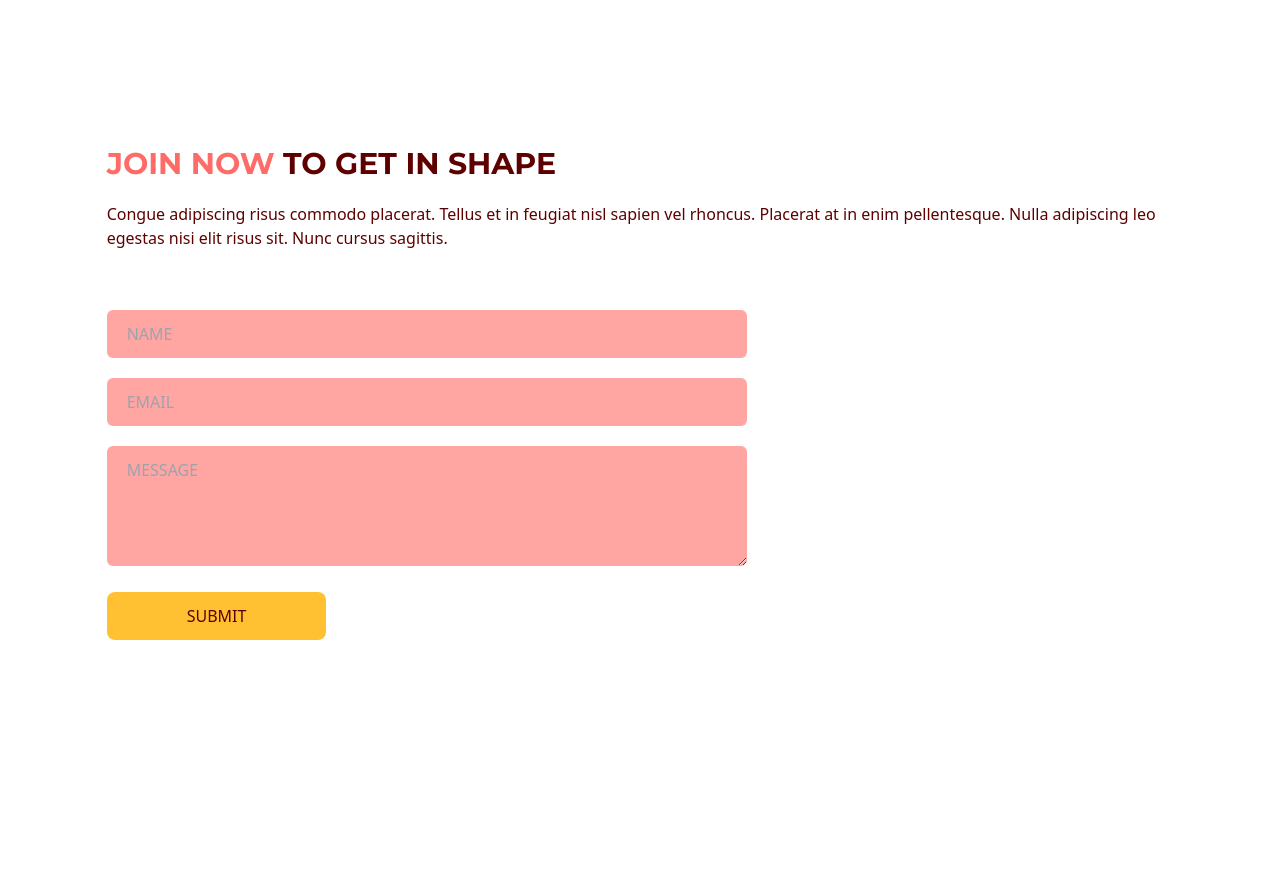
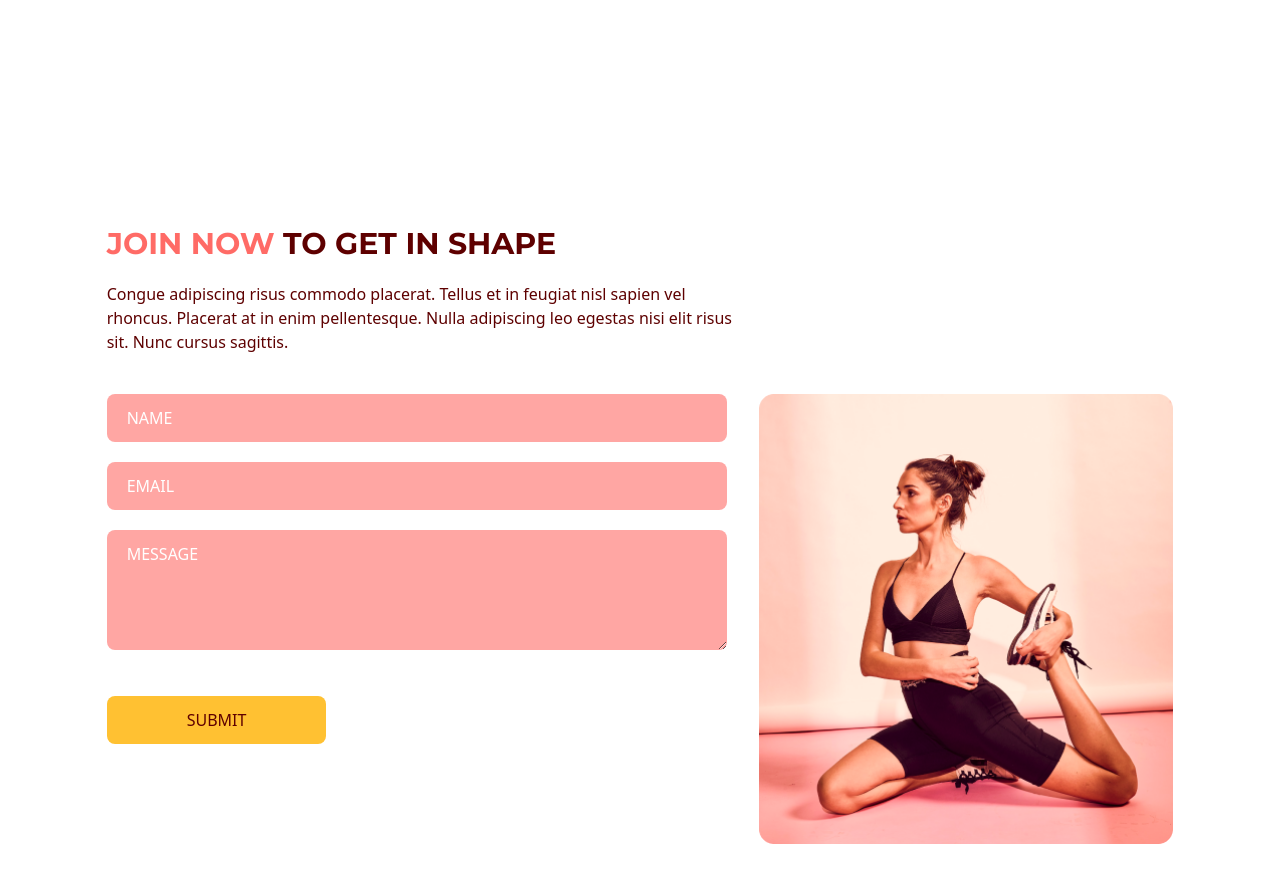
Before and after one commit to jaewoo-ahn/fitness_app, a React (Vite) app: page / in a window 1280 px wide. Shown: the part 2860-3742 px from the top of the page. Before the commit the page ends 3500 px from the top, so only its background shows below. Built offline with nearby package versions, Linux system fonts and the light colour scheme.

Commit message:
contact us done

```diff
--- a/src/scenes/contactUs/index.tsx
+++ b/src/scenes/contactUs/index.tsx
@@ -1,14 +1,17 @@
+import { useForm } from "react-hook-form";
 import { SelectedPage } from "@/shared/types";
 import { motion } from "framer-motion";
-import React from "react";
-import { useForm } from "react-hook-form";
-import ContactUsPageGrapic from "@/assets/ContactUsPageGraphic.png";
+import ContactUsPageGraphic from "@/assets/ContactUsPageGraphic.png";
 import HText from "@/shared/HText";
 
-type Props = { setSelectedPage: (value: SelectedPage) => void };
+type Props = {
+  setSelectedPage: (value: SelectedPage) => void;
+};
 
 const ContactUs = ({ setSelectedPage }: Props) => {
-  const inputStyle = "mt-5 rounded-md w-full bg-primary-300 px-5 py-3 ";
+  const inputStyles = `mb-5 w-full rounded-lg bg-primary-300
+  px-5 py-3 placeholder-white`;
+
   const {
     register,
     trigger,
@@ -16,23 +19,24 @@ const ContactUs = ({ setSelectedPage }: Props) => {
   } = useForm();
 
   const onSubmit = async (e: any) => {
-    const isVaild = await trigger();
-    if (!isVaild) {
+    const isValid = await trigger();
+    if (!isValid) {
       e.preventDefault();
     }
   };
 
   return (
-    <section id="contactus" className="mx-auto w-5/6 pt-24">
+    <section id="contactus" className="mx-auto w-5/6 pt-24 pb-32">
       <motion.div
-        onViewportEnter={() => {
-          setSelectedPage(SelectedPage.ContactUs);
-        }}
-        className="md:-mt-20"
+        onViewportEnter={() => setSelectedPage(SelectedPage.ContactUs)}
+      >
+        {/* HEADER */}
+        <motion.div
+          className="md:w-3/5"
           initial="hidden"
           whileInView="visible"
           viewport={{ once: true, amount: 0.5 }}
-        transition={{ delay: 0.2, duration: 0.5 }}
+          transition={{ duration: 0.5 }}
           variants={{
             hidden: { opacity: 0, x: -50 },
             visible: { opacity: 1, x: 0 },
@@ -43,43 +47,50 @@ const ContactUs = ({ setSelectedPage }: Props) => {
           </HText>
           <p className="my-5">
             Congue adipiscing risus commodo placerat. Tellus et in feugiat nisl
-          sapien vel rhoncus. Placerat at in enim pellentesque. Nulla adipiscing
-          leo egestas nisi elit risus sit. Nunc cursus sagittis.
+            sapien vel rhoncus. Placerat at in enim pellentesque. Nulla
+            adipiscing leo egestas nisi elit risus sit. Nunc cursus sagittis.
           </p>
         </motion.div>
-      <div className="mt-10 justify-between md:flex gap-8">
+
+        {/* FORM AND IMAGE */}
+        <div className="mt-10 justify-between gap-8 md:flex">
           <motion.div
             className="mt-10 basis-3/5 md:mt-0"
             initial="hidden"
             whileInView="visible"
             viewport={{ once: true, amount: 0.5 }}
-          transition={{ delay: 0.2, duration: 0.5 }}
+            transition={{ duration: 0.5 }}
             variants={{
-            hidden: { opacity: 0, x: 50 },
-            visible: { opacity: 1, x: 0 },
+              hidden: { opacity: 0, y: 50 },
+              visible: { opacity: 1, y: 0 },
             }}
           >
             <form
               target="_blank"
               onSubmit={onSubmit}
+              action="https://formsubmit.com/ahnjaewoo3042@gmail.com"
               method="POST"
-            action="https://formsubmit.co/ahnjaewoo3042@gmail.com"
             >
               <input
+                className={inputStyles}
                 type="text"
-              className={inputStyle}
                 placeholder="NAME"
-              {...register("name", { required: true, maxLength: 100 })}
+                {...register("name", {
+                  required: true,
+                  maxLength: 100,
+                })}
               />
               {errors.name && (
                 <p className="mt-1 text-primary-500">
-                {errors.name.type === "required" && "This field is Required"}
-                {errors.name.type === "maxLength" && "Max Length is 100 har"}
+                  {errors.name.type === "required" && "This field is required."}
+                  {errors.name.type === "maxLength" &&
+                    "Max length is 100 char."}
                 </p>
               )}
+
               <input
+                className={inputStyles}
                 type="text"
-              className={inputStyle}
                 placeholder="EMAIL"
                 {...register("email", {
                   required: true,
@@ -88,15 +99,17 @@ const ContactUs = ({ setSelectedPage }: Props) => {
               />
               {errors.email && (
                 <p className="mt-1 text-primary-500">
-                {errors.email.type === "required" && "This field is Required"}
-                {errors.email.type === "pattern" && "invalid email address"}
+                  {errors.email.type === "required" &&
+                    "This field is required."}
+                  {errors.email.type === "pattern" && "Invalid email address."}
                 </p>
               )}
+
               <textarea
+                className={inputStyles}
+                placeholder="MESSAGE"
                 rows={4}
                 cols={50}
-              className={inputStyle}
-              placeholder="MESSAGE"
                 {...register("message", {
                   required: true,
                   maxLength: 2000,
@@ -104,10 +117,13 @@ const ContactUs = ({ setSelectedPage }: Props) => {
               />
               {errors.message && (
                 <p className="mt-1 text-primary-500">
-                {errors.message.type === "required" && "This field is Required"}
-                {errors.message.type === "maxLength" && "Max Length is 100 har"}
+                  {errors.message.type === "required" &&
+                    "This field is required."}
+                  {errors.message.type === "maxLength" &&
+                    "Max length is 2000 char."}
                 </p>
               )}
+
               <button
                 type="submit"
                 className="mt-5 rounded-lg bg-secondary-500 px-20 py-3 transition duration-500 hover:text-white"
@@ -116,8 +132,28 @@ const ContactUs = ({ setSelectedPage }: Props) => {
               </button>
             </form>
           </motion.div>
-        <motion.div></motion.div>
+
+          <motion.div
+            className="relative mt-16 basis-2/5 md:mt-0"
+            initial="hidden"
+            whileInView="visible"
+            viewport={{ once: true, amount: 0.5 }}
+            transition={{ delay: 0.2, duration: 0.5 }}
+            variants={{
+              hidden: { opacity: 0, y: 50 },
+              visible: { opacity: 1, y: 0 },
+            }}
+          >
+            <div className="w-full before:absolute before:-bottom-20 before:-right-10 before:z-[-1] md:before:content-evolvetext">
+              <img
+                className="w-full"
+                alt="contact-us-page-graphic"
+                src={ContactUsPageGraphic}
+              />
             </div>
+          </motion.div>
+        </div>
+      </motion.div>
     </section>
   );
 };
```
Lines whose indentation alone changed are shown as unchanged.
